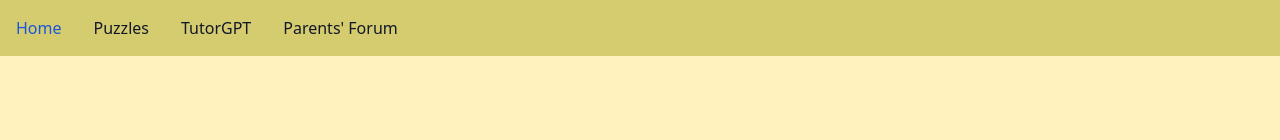
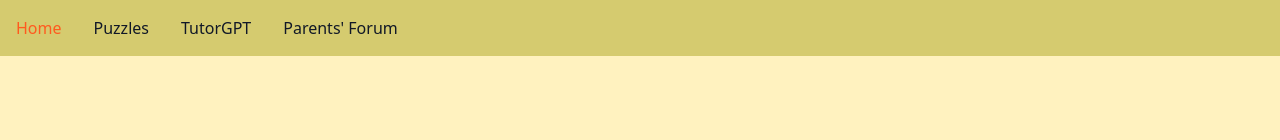
Before and after one commit to mohammadfadhli/sensoryspark, a Vue app: page /login in a window 1280 px wide. Shown: the top 140 px of the page. Built offline with nearby package versions, Linux system fonts and the light colour scheme.

Commit message:
changed color, my bad

```diff
--- a/src/components/Navbar.vue
+++ b/src/components/Navbar.vue
@@ -26,7 +26,7 @@ onMounted(() => {
                     class="font-medium flex flex-col p-4 md:p-0 mt-4 border border-gray-100 rounded-lg md:flex-row md:space-x-8 md:mt-0 md:border-0 dark:border-gray-700">
                     <li>
                         <a href="#"
-                            class="block py-2 pl-3 pr-4 text-white bg-orange-500 rounded md:bg-transparent md:text-blue-700 md:p-0 dark:text-white md:dark:text-blue-500"
+                            class="block py-2 pl-3 pr-4 text-orange-500 rounded md:bg-transparent md:text-orange-500 md:p-0"
                             aria-current="page">Home</a>
                     </li>
                     <li>
```
